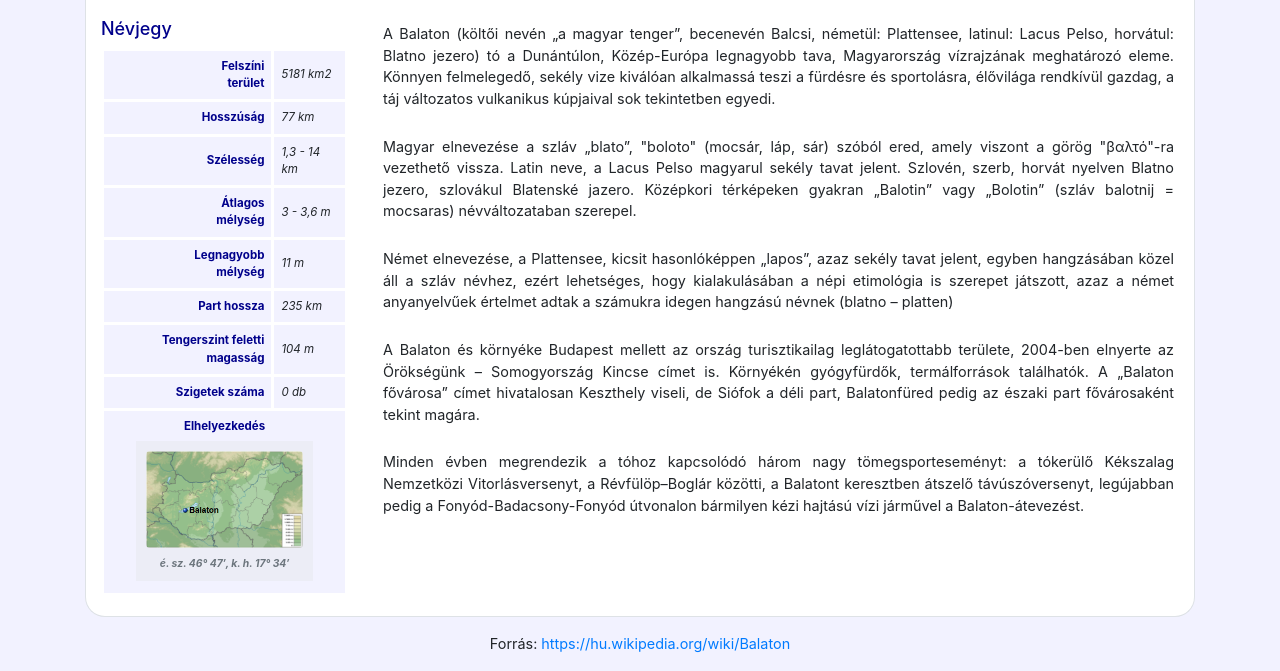
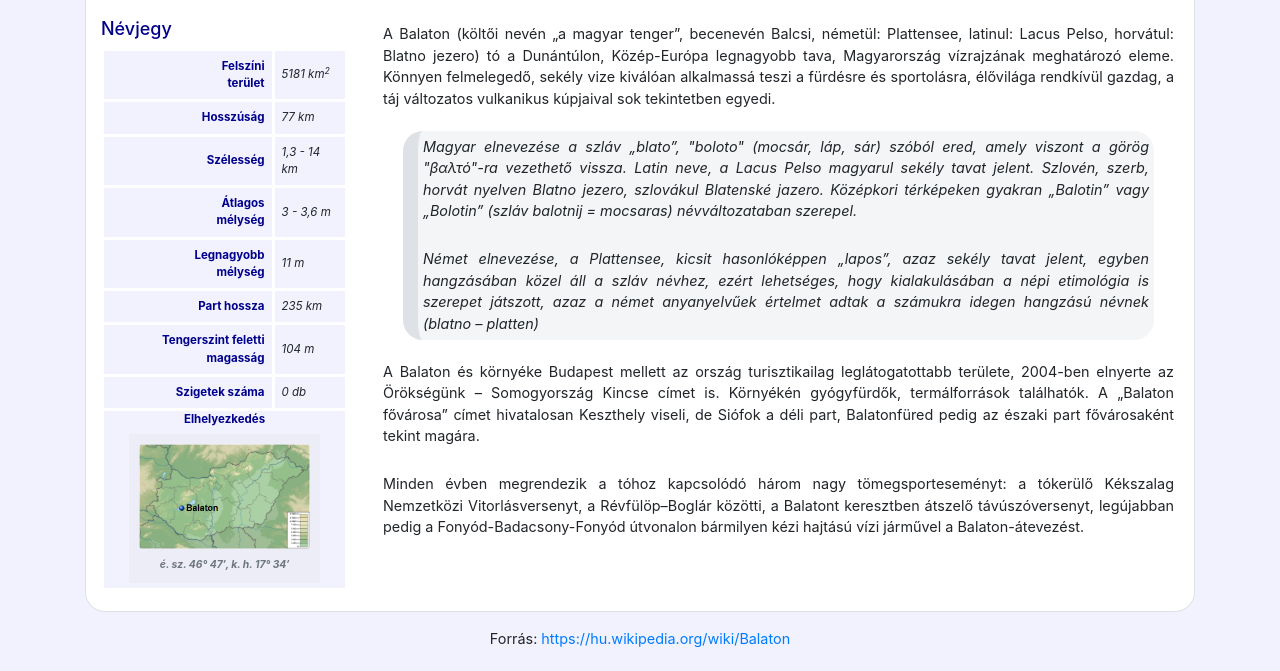
Before and after one commit to hrotkol24d/2025-04-28-Balaton, a plain HTML site: page balaton.html in a window 1280 px wide. Shown: the part 208-879 px from the top of the page. Drawn offline with Linux system fonts and the light colour scheme.

Commit message:
4.feladat

```diff
--- a/balaton.html
+++ b/balaton.html
@@ -40,7 +40,7 @@
                 <table>
                     <tr>
                         <td>Felszíni<br>terület</td>
-                        <td>5181 km2</td>
+                        <td>5181 km<sup>2</sup></td>
                     </tr>
                     <tr>
                         <td>Hosszúság</td>
@@ -71,7 +71,7 @@
                         <td>0 db</td>
                     </tr>
                     <tr>
-                        <td colspan="2" class="text-center">
+                        <td colspan="2" class="text-center m-0 p-0">
                             Elhelyezkedés<br>
                             <figure class="figure">
                               <img src="map.png" class="figure-img rounded img-fluid w-100" alt="Elhelyezkedés" title="Elhelyezkedés">
@@ -83,8 +83,10 @@
           </div>
           <div class="col-md-8 col-xl-9">
             <p>A Balaton (költői nevén „a magyar tenger”, becenevén Balcsi, németül: Plattensee, latinul: Lacus Pelso, horvátul: Blatno jezero) tó a Dunántúlon, Közép-Európa legnagyobb tava, Magyarország vízrajzának meghatározó eleme. Könnyen felmelegedő, sekély vize kiválóan alkalmassá teszi a fürdésre és sportolásra, élővilága rendkívül gazdag, a táj változatos vulkanikus kúpjaival sok tekintetben egyedi.</p>
+            <blockquote>
             <p>Magyar elnevezése a szláv „blato”, "boloto" (mocsár, láp, sár) szóból ered, amely viszont a görög "βαλτό"-ra vezethető vissza. Latin neve, a Lacus Pelso magyarul sekély tavat jelent. Szlovén, szerb, horvát nyelven Blatno jezero, szlovákul Blatenské jazero. Középkori térképeken gyakran „Balotin” vagy „Bolotin” (szláv balotnij = mocsaras) névváltozataban szerepel.</p>
             <p>Német elnevezése, a Plattensee, kicsit hasonlóképpen „lapos”, azaz sekély tavat jelent, egyben hangzásában közel áll a szláv névhez, ezért lehetséges, hogy kialakulásában a népi etimológia is szerepet játszott, azaz a német anyanyelvűek értelmet adtak a számukra idegen hangzású névnek (blatno – platten)</p>
+            </blockquote>
             <p>A Balaton és környéke Budapest mellett az ország turisztikailag leglátogatottabb területe, 2004-ben elnyerte az Örökségünk – Somogyország Kincse címet is. Környékén gyógyfürdők, termálforrások találhatók. A „Balaton fővárosa” címet hivatalosan Keszthely viseli, de Siófok a déli part, Balatonfüred pedig az északi part fővárosaként tekint magára.</p>
             <p>Minden évben megrendezik a tóhoz kapcsolódó három nagy tömegsporteseményt: a tókerülő Kékszalag Nemzetközi Vitorlásversenyt, a Révfülöp–Boglár közötti, a Balatont keresztben átszelő távúszóversenyt, legújabban pedig a Fonyód-Badacsony-Fonyód útvonalon bármilyen kézi hajtású vízi járművel a Balaton-átevezést.</p>
           </div>
```
